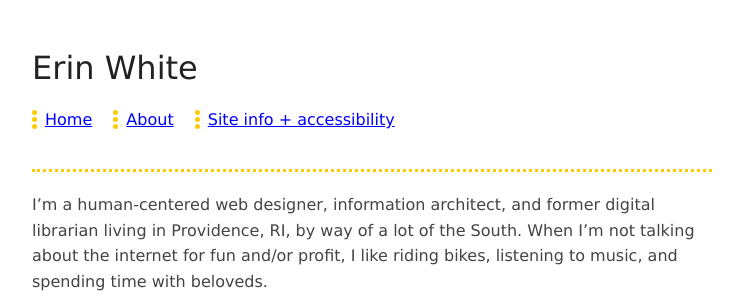
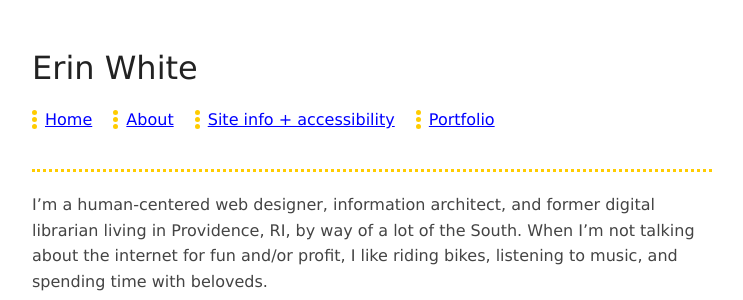
Before and after one commit to erinrwhite/jadeite, a Jekyll site: the page built from index.md, in a window 1280 px wide and 900 px high. Shown: the part 123-423 px from the top of the window, without its empty margins (268-1011 px from the left). Built offline with Jekyll 4.4.1, drawn with Linux system fonts in a browser that asks for light colours.

Commit message:
~* formatting *~
Affected files:
_config.yml
work.md

```diff
--- a/_config.yml
+++ b/_config.yml
@@ -29,6 +29,7 @@ links:
   Home: /
   About: /about
   Site info + accessibility: /site-info
+  Portfolio: /portfolio
 
 webmentions:
   username: erinrwhite.com
```
Also changed, not shown: work.md (+2 -0 lines).
